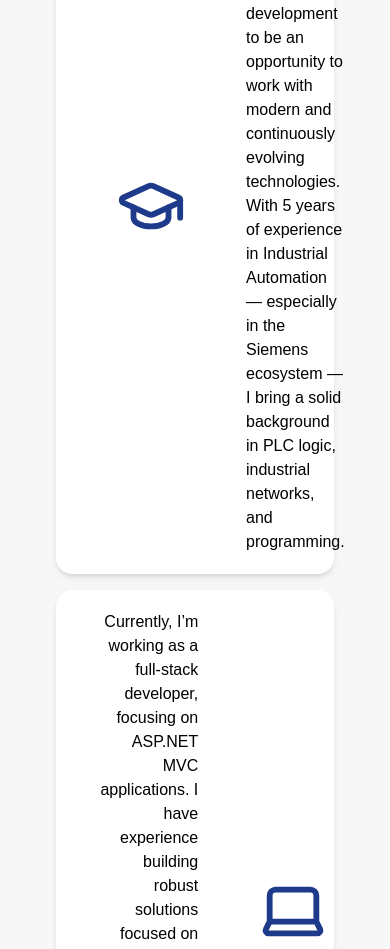
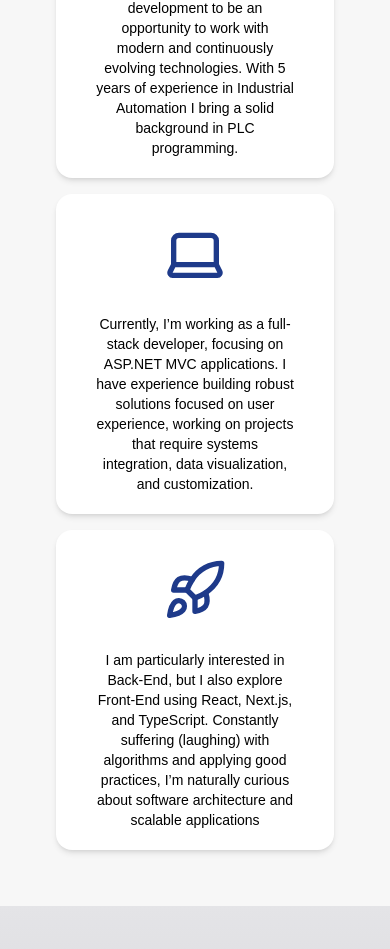
Before and after one commit to HellytonCosta/hcs-portfolio, a Next.js app: page / in a window 390 px wide. Shown: the part 1031-1980 px from the top of the page. Built offline with nearby package versions, Linux system fonts and the light colour scheme.

Commit message:
HC - Finishing changes on the About Me section

```diff
--- a/components/home/AboutMe.tsx
+++ b/components/home/AboutMe.tsx
@@ -3,44 +3,42 @@ import { Rocket, Laptop, GraduationCap } from "lucide-react";
 const AboutMe = () => {
   return (
     <section className="w-full py-10 ">
-      <div className="m-auto max-w-5xl px-20 max-xl:px-14">
+      <div className="m-auto max-w-7xl px-20 max-xl:px-14">
         <h2 className="text-center text-[#e67e22] mb-4 m-auto font-semibold font-mono text-3xl">
           ABOUT ME
         </h2>
-        <div className="flex gap-10 py-5 px-10 bg-white shadow-md rounded-2xl my-4 ">
-          <div className="p-5 align-middle content-center">
-            <GraduationCap className="text-blue-900" size={70} />
+        <div className="flex flex-col sm:flex-row gap-5 sm:gap-10 py-5 px-10 bg-white shadow-md rounded-2xl my-4 ">
+          <div className="p-2 sm:p-5 align-middle justify-center content-center">
+            <GraduationCap className="text-blue-900 mx-auto size-16" size={0} />
           </div>
-          <p className=" content-center">
+          <p className="content-center text-center sm:text-start text-sm sm:text-base">
             I am a Control and Automation Engineer who found software
             development to be an opportunity to work with modern and
             continuously evolving technologies. With 5 years of experience in
-            Industrial Automation — especially in the Siemens ecosystem — I
-            bring a solid background in PLC logic, industrial networks, and
-            programming.
+            Industrial Automation I bring a solid background in PLC programming.
           </p>
         </div>
-        <div className="flex gap-10 py-5 px-10 bg-white shadow-md rounded-2xl my-4 ">
-          <p className="text-end content-center">
+        <div className="flex flex-col-reverse sm:flex-row gap-5 sm:gap-10 py-5 px-10 bg-white shadow-md rounded-2xl my-4 ">
+          <p className="content-center text-center sm:text-start text-sm sm:text-base">
             Currently, I’m working as a full-stack developer, focusing on
             ASP.NET MVC applications. I have experience building robust
             solutions focused on user experience, working on projects that
             require systems integration, data visualization, and customization.
           </p>
-          <div className="p-5 align-middle content-center">
-            <Laptop className="text-blue-900" size={70} />
+          <div className="p-2 sm:p-5 align-middle justify-center content-center">
+            <Laptop className="text-blue-900 mx-auto size-16" size={0} />
           </div>
         </div>
-        <div className="flex gap-10 py-5 px-10 bg-white shadow-md rounded-2xl my-4 ">
-          <div className="p-5 align-middle content-center">
-            <Rocket className="text-blue-900" size={70} />
+        <div className="flex flex-col sm:flex-row gap-5 sm:gap-10 py-5 px-10 bg-white shadow-md rounded-2xl my-4 ">
+          <div className="p-2 sm:p-5 align-middle justify-center content-center">
+            <Rocket className="text-blue-900 mx-auto size-16" size={0} />
           </div>
-          <p className="content-center">
+          <p className="content-center text-center sm:text-start text-sm sm:text-base">
             I am particularly interested in Back-End, but I also explore
             Front-End using React, Next.js, and TypeScript. Constantly suffering
             (laughing) with algorithms and applying good practices, I’m
             naturally curious about software architecture and scalable
-            applications.
+            applications
           </p>
         </div>
       </div>
--- a/components/home/MainCard.tsx
+++ b/components/home/MainCard.tsx
@@ -7,6 +7,7 @@ import React from "react";
 
 const MainCard = () => {
   const titleRef = useRef<HTMLHeadingElement>(null);
+  const paragraphRef = useRef<HTMLHeadingElement>(null);
   const nameRef = useRef<HTMLHeadingElement>(null);
   const imageRef = useRef<HTMLImageElement>(null);
 
@@ -15,6 +16,12 @@ const MainCard = () => {
 
     gsap.fromTo(
       titleRef.current,
+      { opacity: 0, y: -50 },
+      { opacity: 1, y: 0, duration: 1.2, ease: "power3.out" }
+    );
+
+    gsap.fromTo(
+      paragraphRef.current,
       { opacity: 0, y: -50 },
       { opacity: 1, y: 0, duration: 1.2, ease: "power3.out" }
     );
@@ -48,7 +55,7 @@ const MainCard = () => {
           >
             My name is Hellyton.
           </h2>
-          <p className="mt-3 text-lg text-white font-light" ref={titleRef}>
+          <p className="mt-3 text-lg text-white font-light" ref={paragraphRef}>
             {`I'm a full-stack developer with over 1 year of experience in software development. Scroll down to learn more about me.`}
           </p>
         </div>
```
